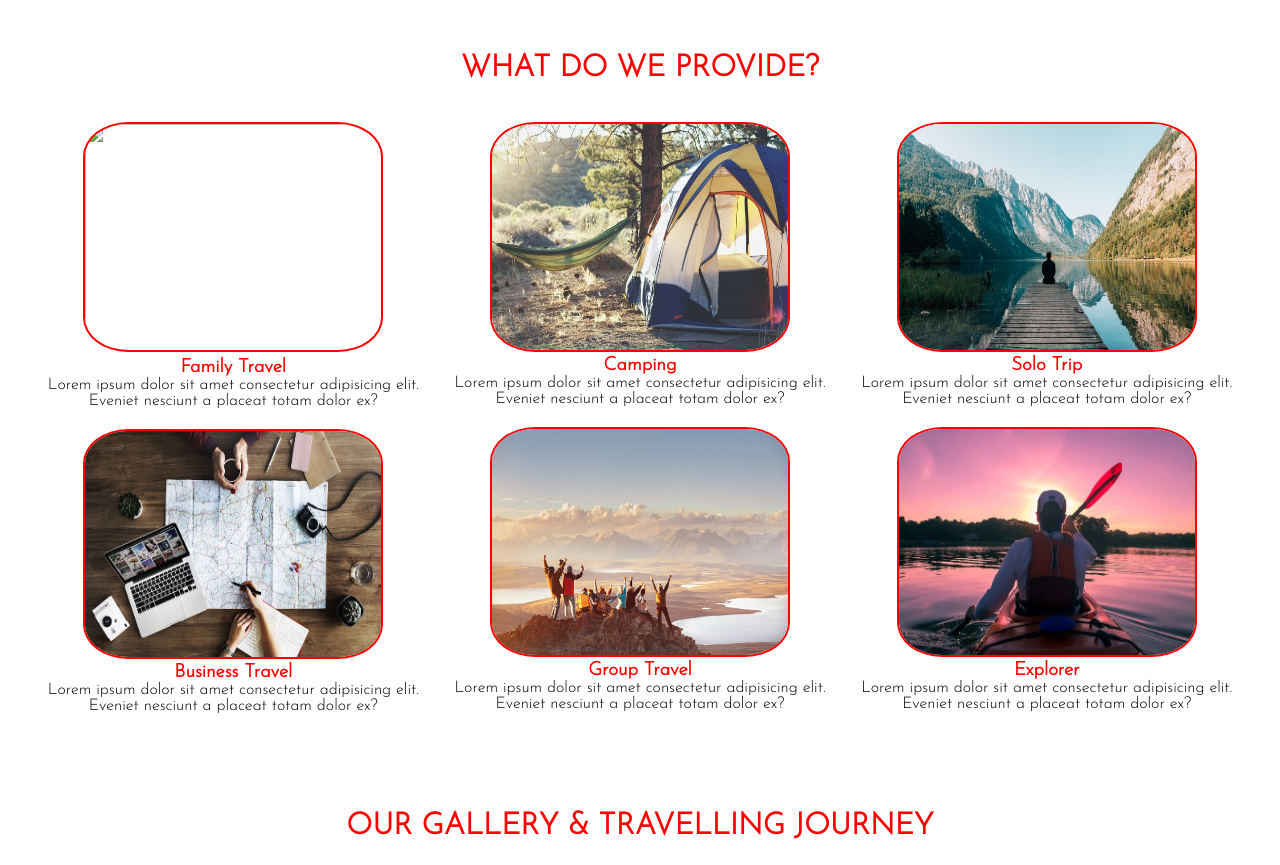
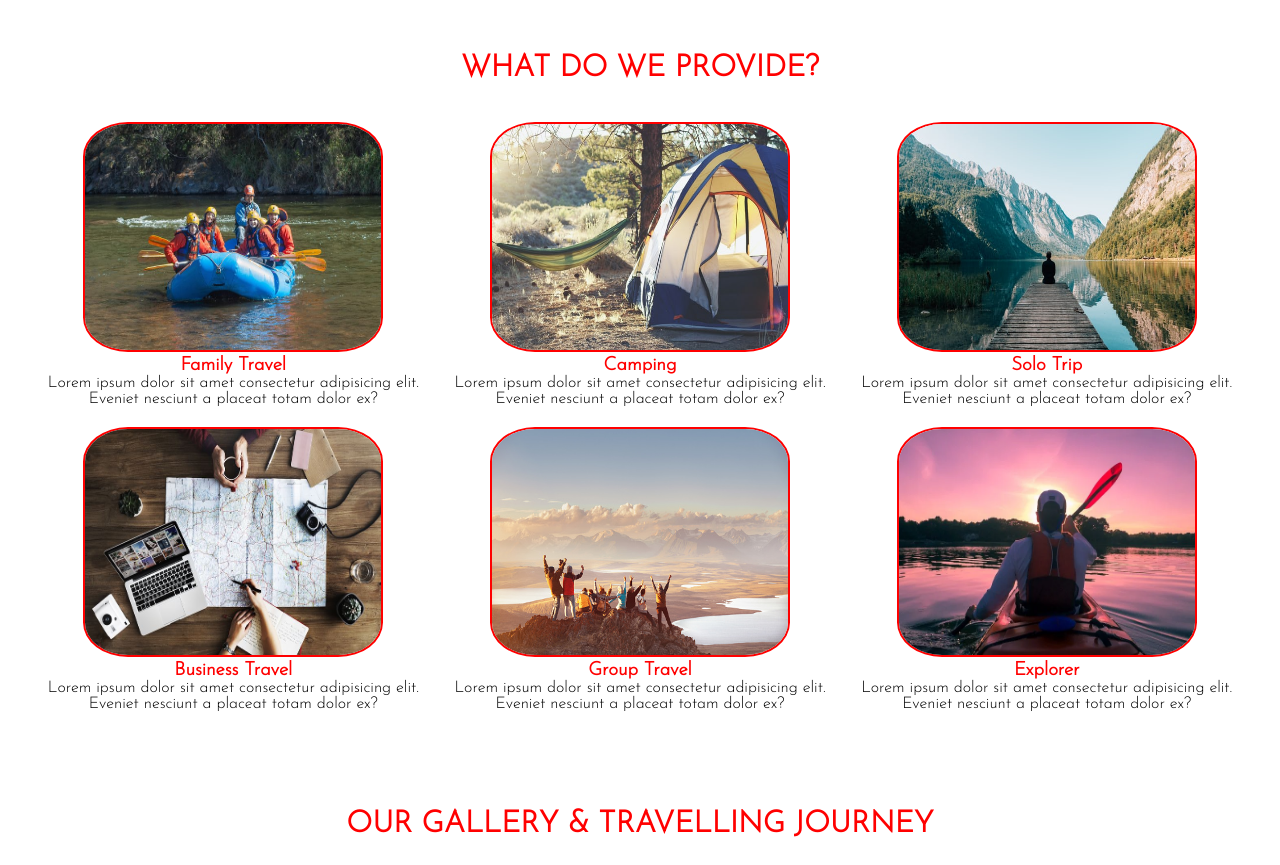
Before and after one commit to naincy975/Travelling-website, a plain HTML site: page index.html in a window 1280 px wide. Shown: the part 1060-1925 px from the top of the page. Drawn offline with Linux system fonts and the light colour scheme; files whose address does not match are found by name.

Commit message:
Update index.html

```diff
--- a/index.html
+++ b/index.html
@@ -68,7 +68,7 @@
             <div class="row-icon">
                 <div class="col-icon">
                     <div>
-                        <img src="./New RW/images/home/family.jpg" alt="">
+                        <img src="./images/home/family.jpg" alt="">
                         <h3 class="red-text">Family Travel</h3>
                         <p class="black-text">Lorem ipsum dolor sit amet consectetur adipisicing elit. Eveniet nesciunt a placeat totam dolor ex?</p>
                     </div>
```
